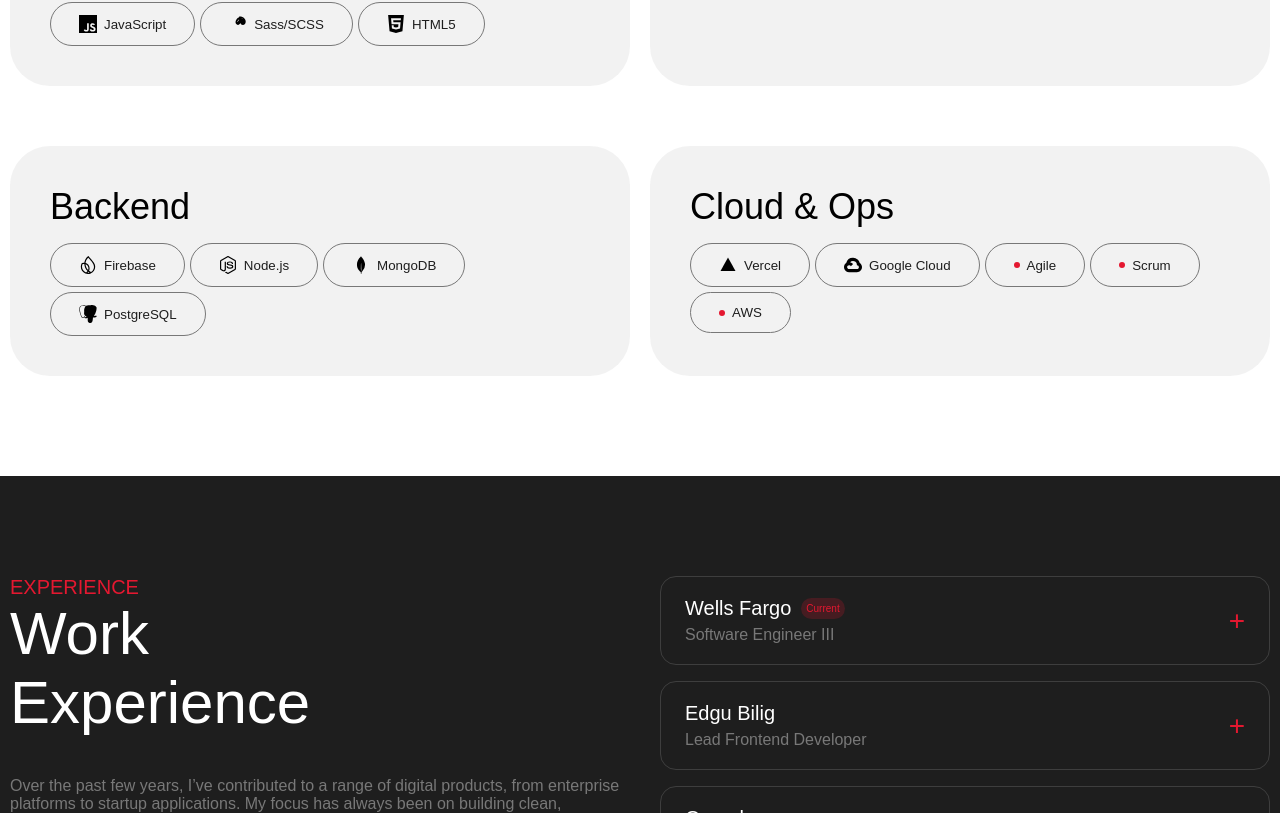
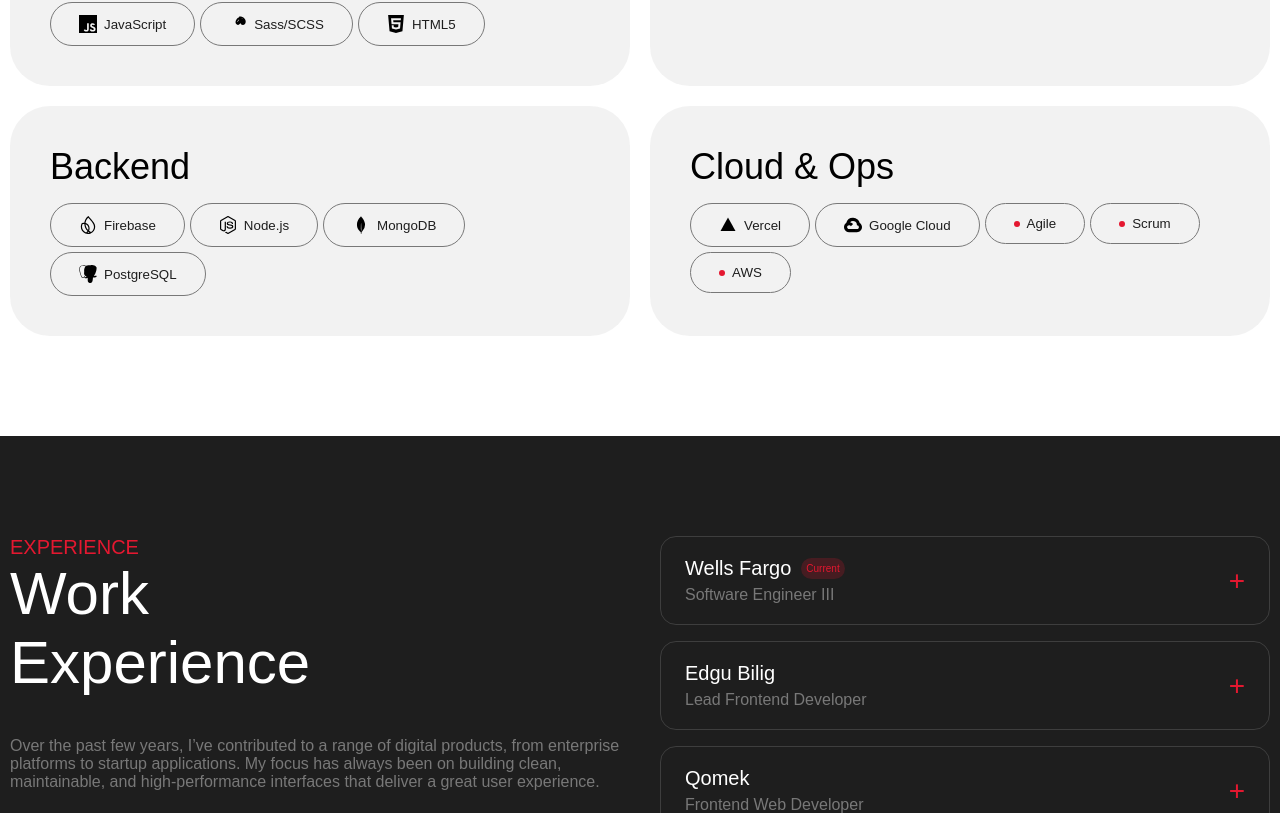
Before and after one commit to fullmetalldev/New-Portfolio, a React (Vite) app: page / in a window 1280 px wide. Shown: the part 1087-1900 px from the top of the page. Built offline with nearby package versions, Linux system fonts and the light colour scheme; a web font is replaced by a local one.

Commit message:
animations added

```diff
--- a/package.json
+++ b/package.json
@@ -11,6 +11,7 @@
   },
   "dependencies": {
     "react": "^19.2.8",
+    "react-awesome-reveal": "^4.3.1",
     "react-dom": "^19.2.8",
     "sass": "^1.102.0",
     "swiper": "^14.0.7"
--- a/src/App.jsx
+++ b/src/App.jsx
@@ -1,4 +1,3 @@
-import "./App.css";
 import Header from "./layout/Header/Header";
 import About from "./sections/About/About";
 import TechStack from "./sections/TechStack/TechStack";
--- a/src/components/Skill/Skill.jsx
+++ b/src/components/Skill/Skill.jsx
@@ -1,4 +1,5 @@
 import "./Skill.scss";
+import { Fade } from "react-awesome-reveal";
 
 const Skill = ({ text, icon }) => {
   const renderIcon = () => {
@@ -9,10 +10,12 @@
   };
 
   return (
-    <button className="Skill">
-      {renderIcon()}
-      <span>{text}</span>
-    </button>
+    <Fade cascade  fraction={1} triggerOnce>
+      <button className="Skill">
+        {renderIcon()}
+        <span>{text}</span>
+      </button>
+    </Fade>
   );
 };
 
--- a/src/index.css
+++ b/src/index.css
@@ -17,6 +17,10 @@
   --primary-white: #ffffff;
   --primary-grey: #787878;
   --primary-opacity-white: #bcbcbc33;
+}
+
+body {
+  overflow-x: hidden;
 }
 
 .section-subtitle {
--- a/src/layout/Header/Header.jsx
+++ b/src/layout/Header/Header.jsx
@@ -1,5 +1,6 @@
 import Button from "../../components/Button/Button";
 import "./Header.scss";
+import { Slide } from "react-awesome-reveal";
 
 const Header = () => {
   const NavLinks = [
@@ -11,6 +12,7 @@
 
   return (
     <header className="header">
+      <Slide fraction={0.5} duration={1000} direction="down" triggerOnce>
         <div className="container">
           <div className="header__content">
             <h2 className="header__content_logo glass-effect">.Erbol</h2>
@@ -19,9 +21,14 @@
                 <li>{link.title}</li>
               ))}
             </ul>
-          <Button type='secondary' cls={"header__content_button"} text={"Connect with me"} />
+            <Button
+              type="secondary"
+              cls={"header__content_button"}
+              text={"Connect with me"}
+            />
           </div>
         </div>
+      </Slide>
     </header>
   );
 };
--- a/src/sections/About/About.jsx
+++ b/src/sections/About/About.jsx
@@ -2,12 +2,14 @@
 import Skill from "../../components/Skill/Skill";
 import Button from "../../components/Button/Button";
 import Hero from "../../assets/hero.png";
+import { Slide } from "react-awesome-reveal";
 
 const About = () => {
   const fields = ["Banking", "Healthcare", "Fintech"];
 
   return (
     <section className="About">
+      <Slide fraction={0.5} duration={1000} direction="up" triggerOnce>
         <div className="container">
           <div className="About__content">
             <div className="About__content_left">
@@ -65,6 +67,7 @@
             </div>
           </div>
         </div>
+      </Slide>
     </section>
   );
 };
--- a/src/sections/Contacts/Contacts.jsx
+++ b/src/sections/Contacts/Contacts.jsx
@@ -1,9 +1,11 @@
 import "./Contacts.scss";
 import Button from "../../components/Button/Button";
+import { Slide } from "react-awesome-reveal";
 
 const Contacts = () => {
   return (
     <section className="Contacts">
+      <Slide fraction={0.5} duration={1000} direction="up" triggerOnce>
         <div className="container">
           <div className="Contacts__content">
             <div className="Contacts__content_left">
@@ -15,7 +17,10 @@
               </h2>
 
               <span className="Contacts__content_left-description text-medium text-grey">
-              <p>Whether it's a full-time role, contract, or an interesting </p>
+                <p>
+                  Whether it's a full-time role, contract, or an
+                  interesting{" "}
+                </p>
                 <p>project — I'd love to hear from you</p>
               </span>
 
@@ -69,6 +74,7 @@
             © {new Date().getFullYear()} Erbol Nurekov. All rights reserved
           </p>
         </div>
+      </Slide>
     </section>
   );
 };
--- a/src/sections/Projects/Projects.jsx
+++ b/src/sections/Projects/Projects.jsx
@@ -7,10 +7,12 @@
 // import required modules
 import { Pagination } from "swiper/modules";
 import ProjectCard from "../../components/ProjectCard/ProjectCard";
+import { Slide } from "react-awesome-reveal";
 
 const Projects = () => {
   return (
     <section className="Projects">
+      <Slide fraction={0.5} duration={1000} direction="up" triggerOnce>
         <div className="container">
           <div className="Projects__content">
             <h4 className="Projects__content_subtitle section-subtitle text-medium font-normal">
@@ -40,6 +42,7 @@
             </Swiper>
           </div>
         </div>
+      </Slide>
     </section>
   );
 };
--- a/src/sections/TechStack/TechStack.jsx
+++ b/src/sections/TechStack/TechStack.jsx
@@ -1,10 +1,12 @@
 import Skill from "../../components/Skill/Skill";
 import "./TechStack.scss";
 import Technologies from "./techs";
+import { Slide } from "react-awesome-reveal";
 
 const TechStack = () => {
   return (
     <section className="TechStack">
+      <Slide fraction={0.5} duration={1000} direction="up" triggerOnce>
         <div className="container">
           <div className="TechStack__content">
             <h4 className="TechStack__content_subtitle section-subtitle text-medium font-normal">
@@ -17,7 +19,16 @@
                   className="TechStack__content_technologies-block"
                   key={techParent.category || parentIndex}
                 >
-                <h3 className="heading-2 font-normal">{techParent?.category}</h3>
+                  <Slide
+                    fraction={0.5}
+                    duration={1000}
+                    direction="up"
+                    triggerOnce
+                  >
+                    <h3 className="heading-2 font-normal">
+                      {techParent?.category}
+                    </h3>
+
                     <div className="TechStack__content_technologies-block-skills">
                       {techParent?.list?.map((skill, idx) => (
                         <Skill
@@ -27,11 +38,13 @@
                         />
                       ))}
                     </div>
+                  </Slide>
                 </div>
               ))}
             </div>
           </div>
         </div>
+      </Slide>
     </section>
   );
 };
--- a/src/sections/TechStack/TechStack.scss
+++ b/src/sections/TechStack/TechStack.scss
@@ -4,9 +4,9 @@
     &_technologies {
       display: flex;
       flex-flow: row wrap;
+      margin-top: 40px;
       gap: 20px;
       &-block {
-        margin-top: 40px;
         border-radius: 40px;
         background: var(--primary-opacity-white);
         width: calc(50% - 10px);
--- a/src/sections/Work/Work.jsx
+++ b/src/sections/Work/Work.jsx
@@ -1,9 +1,11 @@
 import "./work.scss";
 import WorkAccordion from "./WorkAccordion/WorkAccordion";
+import { Slide } from "react-awesome-reveal";
 
 const Work = () => {
   return (
     <section className="Work">
+      <Slide fraction={0.5} duration={1000} direction="up" triggerOnce>
         <div className="container">
           <div className="Work__content">
             <div className="Work__content_left">
@@ -18,7 +20,8 @@
                 Over the past few years, I’ve contributed to a range of digital
                 products, from enterprise platforms to startup applications. My
                 focus has always been on building clean, maintainable, and
-              high-performance interfaces that deliver a great user experience.
+                high-performance interfaces that deliver a great user
+                experience.
               </span>
             </div>
 
@@ -27,6 +30,7 @@
             </div>
           </div>
         </div>
+      </Slide>
     </section>
   );
 };
```
Also changed, not shown: src/App.css (deleted), 1 other file (tests, documents, lock files or other folders). Lines whose indentation alone changed are shown as unchanged.
